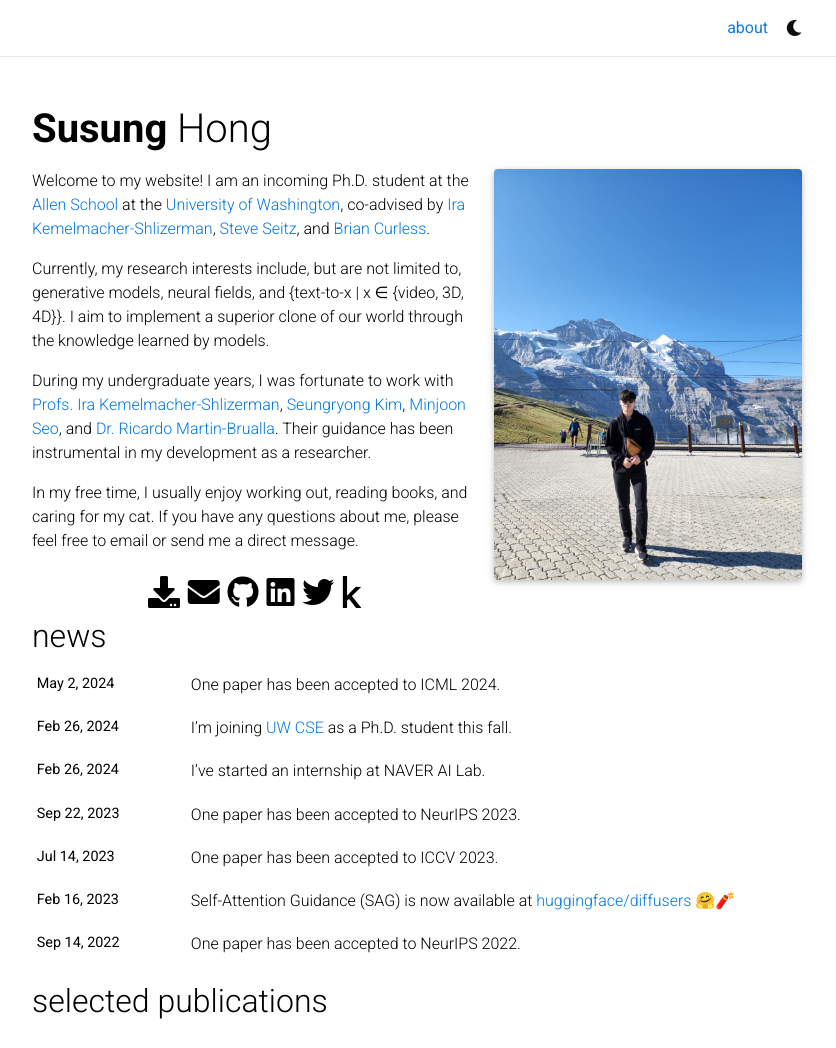
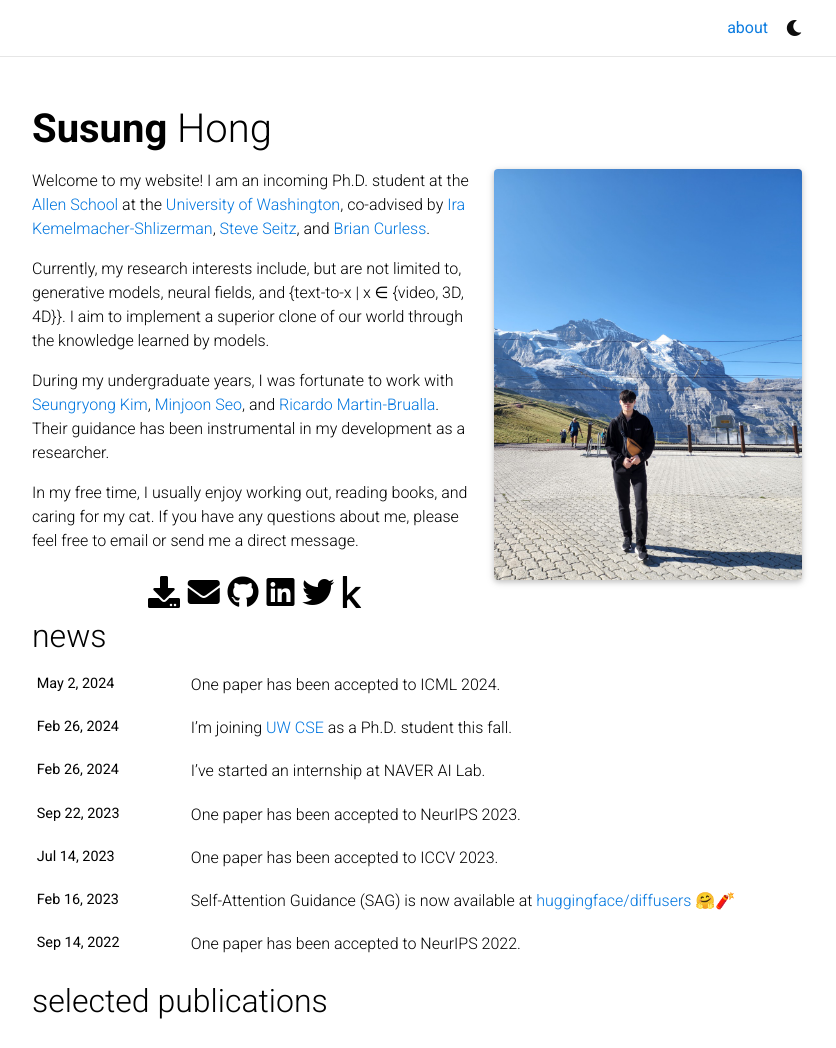
Before and after one commit to SusungHong/susunghong.github.io, a Jekyll site: the page built from _pages/about.md, in a window 1280 px wide and 1222 px high, cut to the strip 0-1048 px from the top of the window. Shown: the whole strip, without its empty margins (223-1059 px from the left). Built offline with Jekyll 4.4.1, drawn with Linux system fonts in a browser that asks for light colours; full-size pictures stand in for the smaller copies a plugin makes; emoji names are drawn with the system emoji font; comment, search, counter and statistics services are not loaded; a style sheet for code colours, icons or effects is not loaded.

Commit message:
Update about.md

```diff
--- a/_pages/about.md
+++ b/_pages/about.md
@@ -19,6 +19,6 @@
 
 Currently, my research interests include, but are not limited to, generative models, neural fields, and {text-to-x \| x ∈ {video, 3D, 4D}}. I aim to implement a superior clone of our world through the knowledge learned by models.
 
-During my undergraduate years, I was fortunate to work with [Profs. Ira Kemelmacher-Shlizerman](https://www.irakemelmacher.com/), [Seungryong Kim](https://cvlab.korea.ac.kr/members/faculty), [Minjoon Seo](https://seominjoon.github.io/), and [Dr. Ricardo Martin-Brualla](https://ricardomartinbrualla.com/). Their guidance has been instrumental in my development as a researcher.
+During my undergraduate years, I was fortunate to work with [Seungryong Kim](https://cvlab.korea.ac.kr/members/faculty), [Minjoon Seo](https://seominjoon.github.io/), and [Ricardo Martin-Brualla](https://ricardomartinbrualla.com/). Their guidance has been instrumental in my development as a researcher.
 
 In my free time, I usually enjoy working out, reading books, and caring for my cat. If you have any questions about me, please feel free to email or send me a direct message.
```
